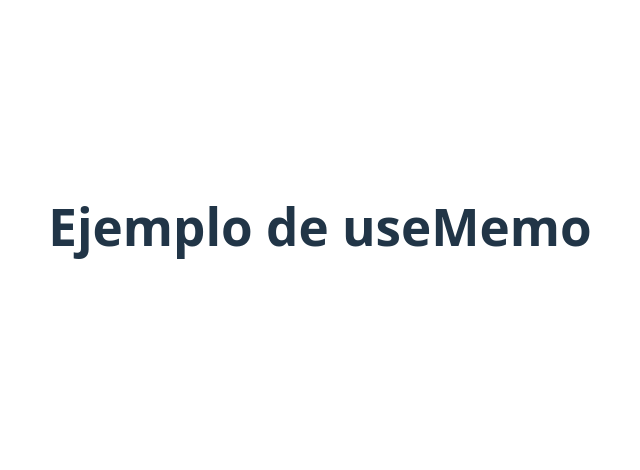
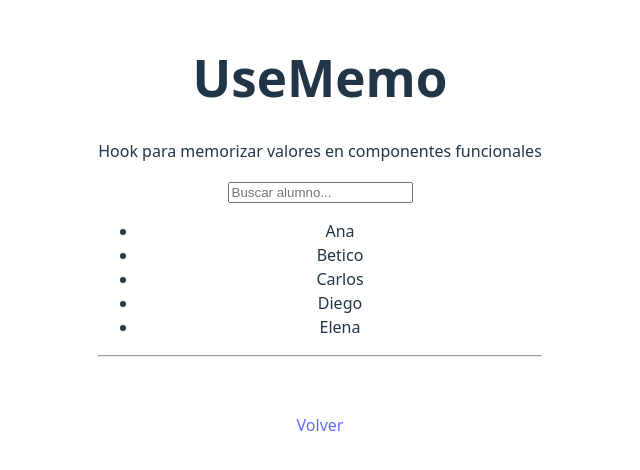
Before and after one commit to leogeney/ActividadSOA, a React (Vite) app in the folder actividadSOA/: page /useMemo in a window 1280 px wide. Shown: the part 174-644 px from the top of the page, without its empty margins (320-960 px from the left). Built offline with nearby package versions, Linux system fonts and the light colour scheme.

Commit message:
success 2.0

```diff
--- a/actividadSOA/src/playground/HomeHooks.jsx
+++ b/actividadSOA/src/playground/HomeHooks.jsx
@@ -50,7 +50,7 @@ function HomeHooks() {
 
         <tr>
             <td className='name'>Use</td>
-            <td>Hook para generar un ID único y estable</td>
+            <td>Sirve para leer el valor de recursos como Promises o Contextos incluso dentro de condicionales o bucles</td>
             <td>Identificación</td>
             <td><a href="/use">Ver</a></td>
         </tr>
@@ -150,7 +150,7 @@ function HomeHooks() {
 
         <tr>
             <td className='name'>useReducer</td>
-            <td>Hook para manejar el estado en componentes funcionales</td>
+            <td>Para gestionar estados complejos, permitiendo manejar múltiples actualizaciones relacionadas</td>
             <td>Estado</td>
             <td><a href="/useReducer">Ver</a></td>
         </tr>
--- a/actividadSOA/src/playground/UseContextExample.jsx
+++ b/actividadSOA/src/playground/UseContextExample.jsx
@@ -10,6 +10,7 @@ function UseContextExample() {
 
     <UsuarioContext.Provider value={nombreUsuario}>
       <h1>useContext</h1>
+      <p>Guarda el resultado de un cálculo costoso para no repetirlo en cada renderizado. Solo se vuelve a calcular si sus dependencias cambian</p>
       <ComponenteHijo />
 
       <br />
--- a/actividadSOA/src/playground/UseEffectExample.jsx
+++ b/actividadSOA/src/playground/UseEffectExample.jsx
@@ -20,7 +20,8 @@ function UseEffectExample(){
   return (
     <div>
 
-      <h1>Use Effect (Cambia el titulo)</h1>
+      <h1>Use Effect </h1>
+      <p>Hook para manejar efectos secundarios en componentes funcionales</p>
 
       <input className="inputEffect"
         type="text"
--- a/actividadSOA/src/playground/UseInsertionEffectExample.jsx
+++ b/actividadSOA/src/playground/UseInsertionEffectExample.jsx
@@ -28,6 +28,7 @@ function UseInsertionEffectExample() {
   return (
     <div>
       <h1>useInsertionEffect</h1>
+      <p>Hook para manejar efectos de inserción en componentes funcionales</p>
 
       <div className="caja-dinamica">
         Esta caja usa estilos insertados dinámicamente.
--- a/actividadSOA/src/playground/UseLayoutEffectExample.jsx
+++ b/actividadSOA/src/playground/UseLayoutEffectExample.jsx
@@ -15,6 +15,7 @@ function UseLayoutEffectExample() {
   return (
     <div>
       <h1>UseLayoutEffect</h1>
+      <p>Hook para manejar efectos de layout en componentes funcionales</p>
 
       {
 
--- a/actividadSOA/src/playground/UseMemoExample.jsx
+++ b/actividadSOA/src/playground/UseMemoExample.jsx
@@ -1,7 +1,40 @@
+import { useState, useMemo } from "react";
+
 function UseMemoExample() {
+  const [buscar, setBuscar] = useState("");
+
+
+  const alumnos = ["Ana", "Betico", "Carlos", "Diego", "Elena"];
+
+
+  const listaFiltrada = useMemo(() => {
+    console.log("Filtrando lista...");
+    return alumnos.filter((nombre) =>
+      nombre.toLowerCase().includes(buscar.toLowerCase())
+    );
+  }, [buscar]);
+
   return (
     <div>
-      <h1>Ejemplo de useMemo</h1>
+      <h1>UseMemo</h1>
+      <p>Hook para memorizar valores en componentes funcionales</p>
+
+      <input
+        type="text"
+        placeholder="Buscar alumno..."
+        value={buscar}
+        onChange={(e) => setBuscar(e.target.value)}
+      />
+
+      <ul>
+        {listaFiltrada.map((a) => <li key={a}>{a}</li>)}
+      </ul>
+
+      <hr />
+
+
+      <br /><br />
+      <a href="/">Volver</a>
     </div>
   );
 }
--- a/actividadSOA/src/playground/UseReducerExample.jsx
+++ b/actividadSOA/src/playground/UseReducerExample.jsx
@@ -22,6 +22,7 @@ function UseReducerExample() {
   return (
     <div style={estilo}>
       <h1>useReducer Simple</h1>
+      <p>para gestionar estados complejos, permitiendo manejar múltiples actualizaciones relacionadas</p>
       <p>El modo oscuro está: <strong>{esOscuro ? "Activado" : "Desactivado"}</strong></p>
 
 
--- a/actividadSOA/src/playground/UseRefExample.jsx
+++ b/actividadSOA/src/playground/UseRefExample.jsx
@@ -11,6 +11,7 @@ function UseRefExample() {
   return (
     <div>
       <h1>Use Ref</h1>
+      <p>Hook para crear una referencia mutable en componentes funcionales</p>
       <input className="inputEffect" ref={inputRef} type="text" placeholder="Escribe algo..." />
       <br/> <br />
       <button onClick={focusInput} id="buttonRef">Enfocar Input</button>
--- a/actividadSOA/src/playground/UseStateExample.jsx
+++ b/actividadSOA/src/playground/UseStateExample.jsx
@@ -23,6 +23,7 @@ function disminuir(){
   return (
     <div>
       <p className="tittle-useState">Use State</p>
+      <p>Hook para manejar el estado en componentes funcionales</p>
       <p className="count">Contador: {count}</p>
       <div className="buttonState">
         <button onClick={aumentar}>SUMAR +</button>
```
